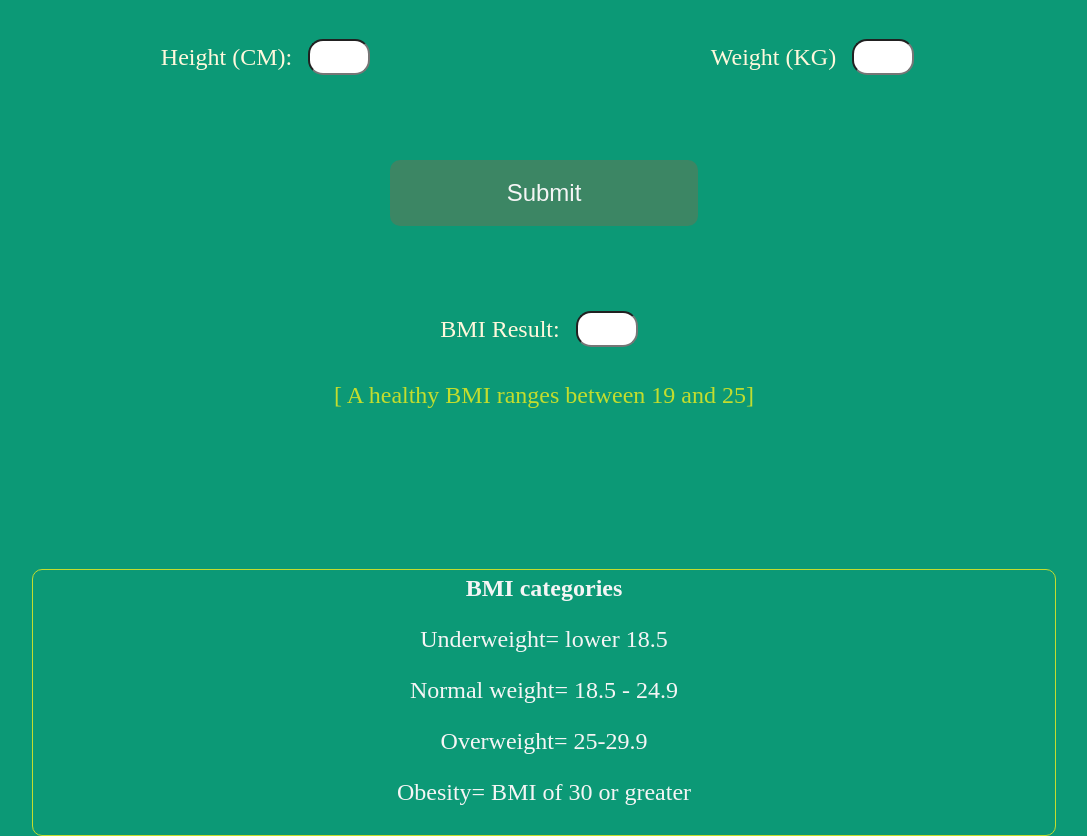
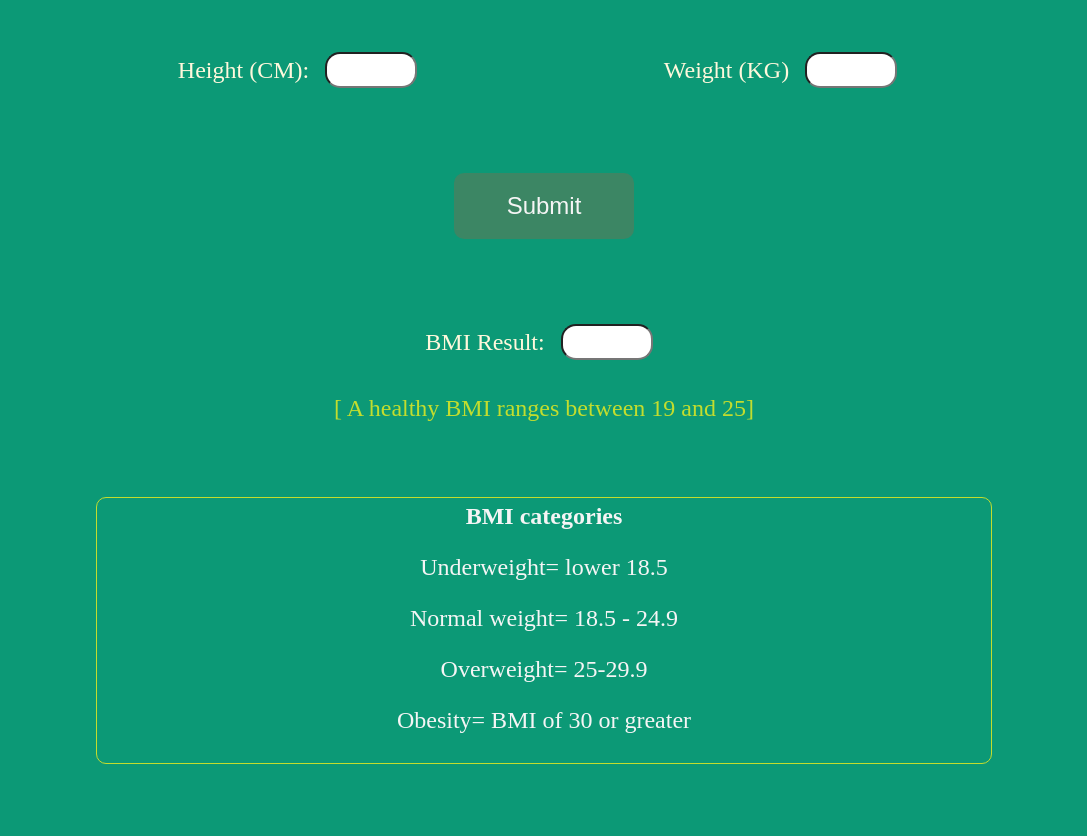
Before and after one commit to Elena-at/bmi-calculator, a plain HTML site: page index.html in a window 1280 px wide. Shown: the part 103-939 px from the top of the page, without its empty margins (96-1183 px from the left). After the commit the page ends 907 px from the top, so only its background shows below. Drawn offline with Linux system fonts and the light colour scheme.

Commit message:
adjusted media screen for laptop

```diff
--- a/calculator.css
+++ b/calculator.css
@@ -52,7 +52,7 @@ body{
     border-radius: 10px;
     border: none;
     color: whitesmoke;
-    width:30%;
+    width:20%;
 
 }
 
@@ -69,7 +69,7 @@ body{
     padding: 5px 15px;
     border-radius: 10px;
     border: 1px solid rgb(195, 221, 46);
-    margin-top:40px;
+    margin-bottom:40px;
 }
 
 .BMIcategories{
@@ -101,6 +101,7 @@ body{
         font-size: small;
     }
 
+
 }
 
 /*implementing media screen for tablet*/
@@ -111,13 +112,12 @@ body{
     }
 
     .container{
-        width: 80%;
         text-align: center;
+        width:70%
     }
 
     .footer, .moreinfo, .full, .form-group, .header, .input{
         font-size:x-large;
-        marf
     }
 
     .card{
@@ -125,9 +125,12 @@ body{
     }
 
     .moreinfo{
-        margin-top:160px;
+        margin-top:75px;
     }
 
+    .input{
+        width:80px;
+    }
 }
 
 /*implementing media screen for laptop*/
@@ -135,12 +138,8 @@ body{
 
     .header{
         margin-top: 30px;
+        font-size:35px;
     }
 
-    .container{
-        width: 80%;
-    }
-
-
-
+    .
 }
--- a/index.html
+++ b/index.html
@@ -31,9 +31,11 @@
                 </div>
             </form>
 
-            <div>
-                <div class="footer"> [ A healthy BMI ranges between 19 and 25]
-                </div>
+            <p class="footer">[ A healthy BMI ranges between 19 and 25]</p>
+            <!-- <div>
+                <!-- <div class="footer"> [ A healthy BMI ranges between 19 and 25]
+                </div> -->
+
              <section class="moreinfo">
                     <section class="BMIcategories">BMI categories</section>
                     <p>Underweight= lower 18.5 </p>
```
